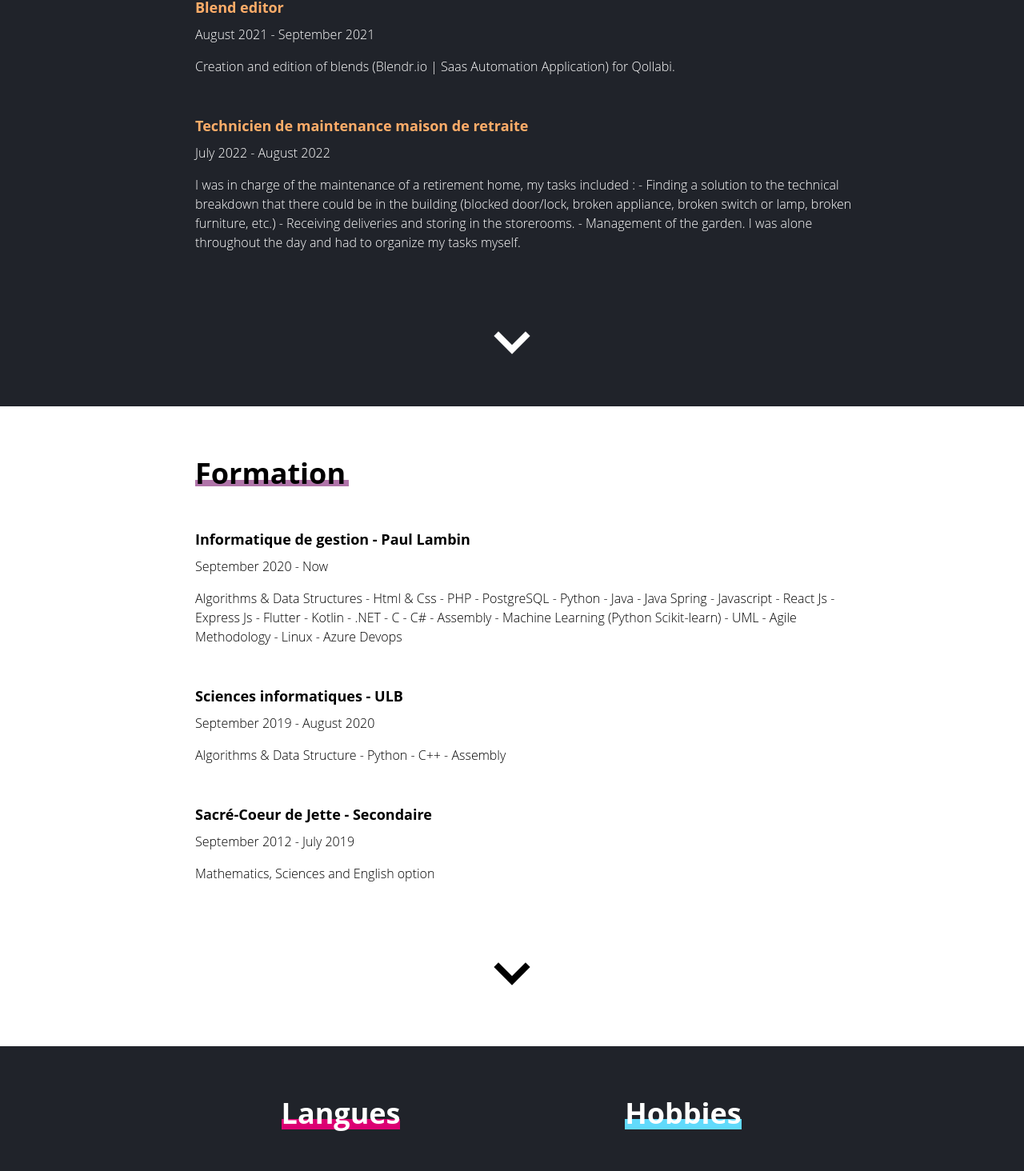
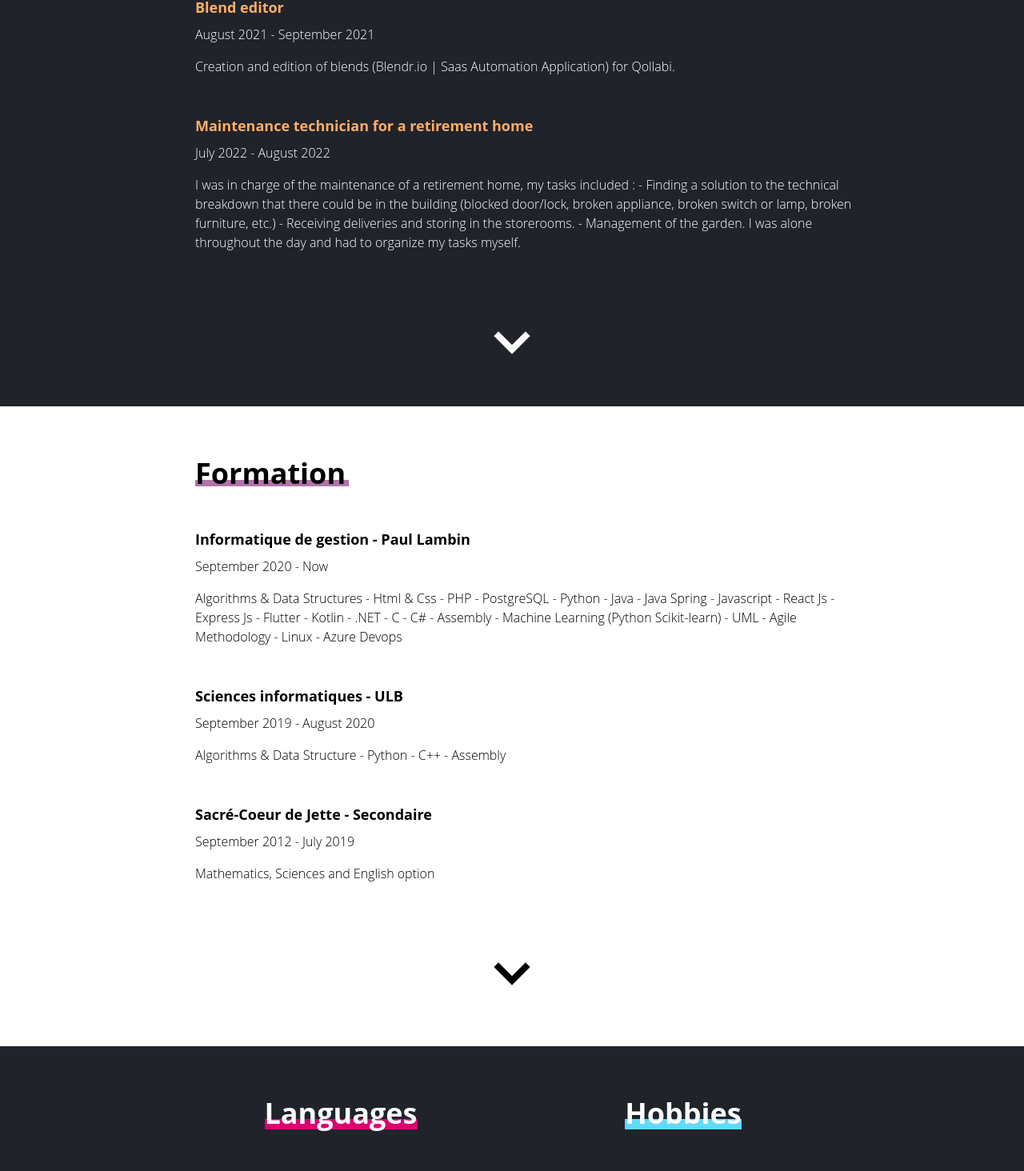
Before and after one commit to meduard11/eduard-cv, a React (Create React App) app: page / in a window 1280 px wide. Shown: the part 1251-2715 px from the top of the page at 80% size. Built offline with nearby package versions, Linux system fonts and the light colour scheme.

Commit message:
fautes d'ortho

```diff
--- a/src/App.js
+++ b/src/App.js
@@ -60,7 +60,7 @@ const App = () => (
             title_color="text-rajah"
           ></ExperienceBox>
           <ExperienceBox
-            job_title="Technicien de maintenance maison de retraite"
+            job_title="Maintenance technician for a retirement home"
             start_d="July 2022"
             end_d="August 2022"
             job_description="I was in charge of the maintenance of a retirement home, my tasks included : - Finding a solution to the technical breakdown that there could be in the building (blocked door/lock, broken appliance, broken switch or lamp, broken furniture, etc.) - Receiving deliveries and storing in the storerooms. - Management of the garden. I was alone throughout the day and had to organize my tasks myself."
@@ -104,7 +104,7 @@ const App = () => (
         <div className="lg:flex sm:flex-wrap w-fit-content">
           <div className="flex-col px-12 lg:w-1/2 sm:w-auto">
             <h1 className="font-bold lg:text-4xl sm:text-2xl m-8 z-0 relative cunderline w-max mx-auto">
-              Langues
+              Languages
             </h1>
             <h2 className="lg:text-xl sm:text-sm mt-12 font-bold "> French </h2>
             <div className="my-4 bg-crayola h-4 m opacity-90 rounded-sm relative w-full mx-auto px-2"></div>
```
